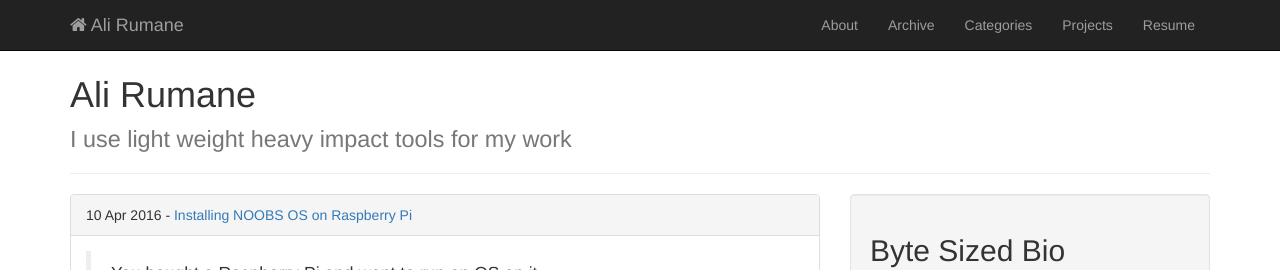
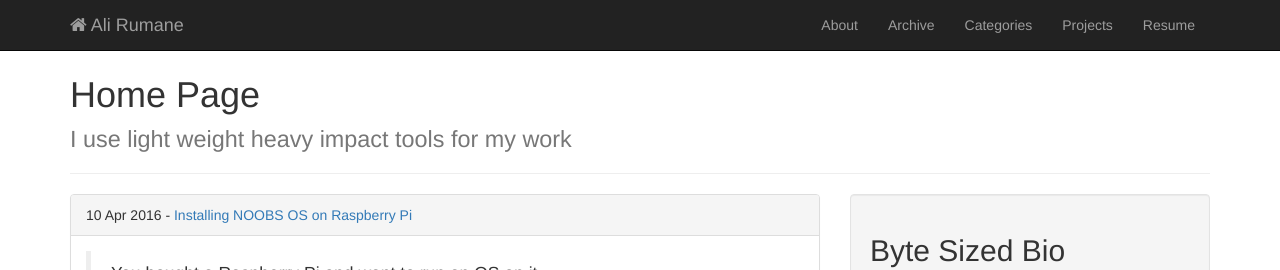
Before and after one commit to alirumane/ali-backup, a Jekyll site: the page built from index.md, in a window 1280 px wide and 900 px high. Shown: the top 270 px of the window. Built offline with Jekyll 4.4.1, drawn with Linux system fonts in a browser that asks for light colours.

Commit message:
Update index.md

```diff
--- a/index.md
+++ b/index.md
@@ -1,6 +1,6 @@
 ---
 layout: index
-title: Ali Rumane
+title: Home Page
 tagline: I use light weight heavy impact tools for my work
 ---
 {% include JB/setup %}
```
